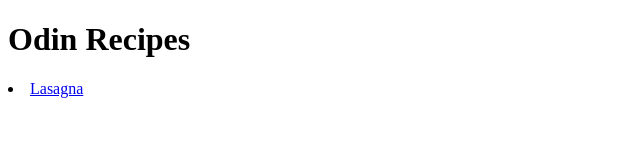
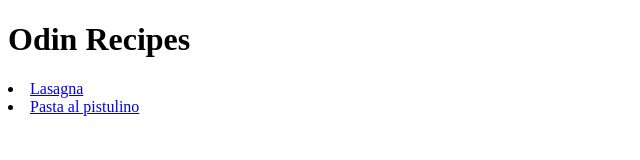
Before and after one commit to un-mistico/odin-recipes, a plain HTML site: page index.html in a window 1280 px wide. Shown: the whole page, without its empty margins (0-640 px from the left). Drawn offline with Linux system fonts and the light colour scheme.

Commit message:
"indext.html" file updated with pasta pistulino

```diff
--- a/index.html
+++ b/index.html
@@ -9,5 +9,6 @@
 <h1>Odin Recipes
 </h1>
 <li><a href="recipes/lasagna.html">Lasagna</a></li>
+<li><a href="recipes/pasta al pistulino.html">Pasta al pistulino</a></li>
 </body>
 </html>
```
